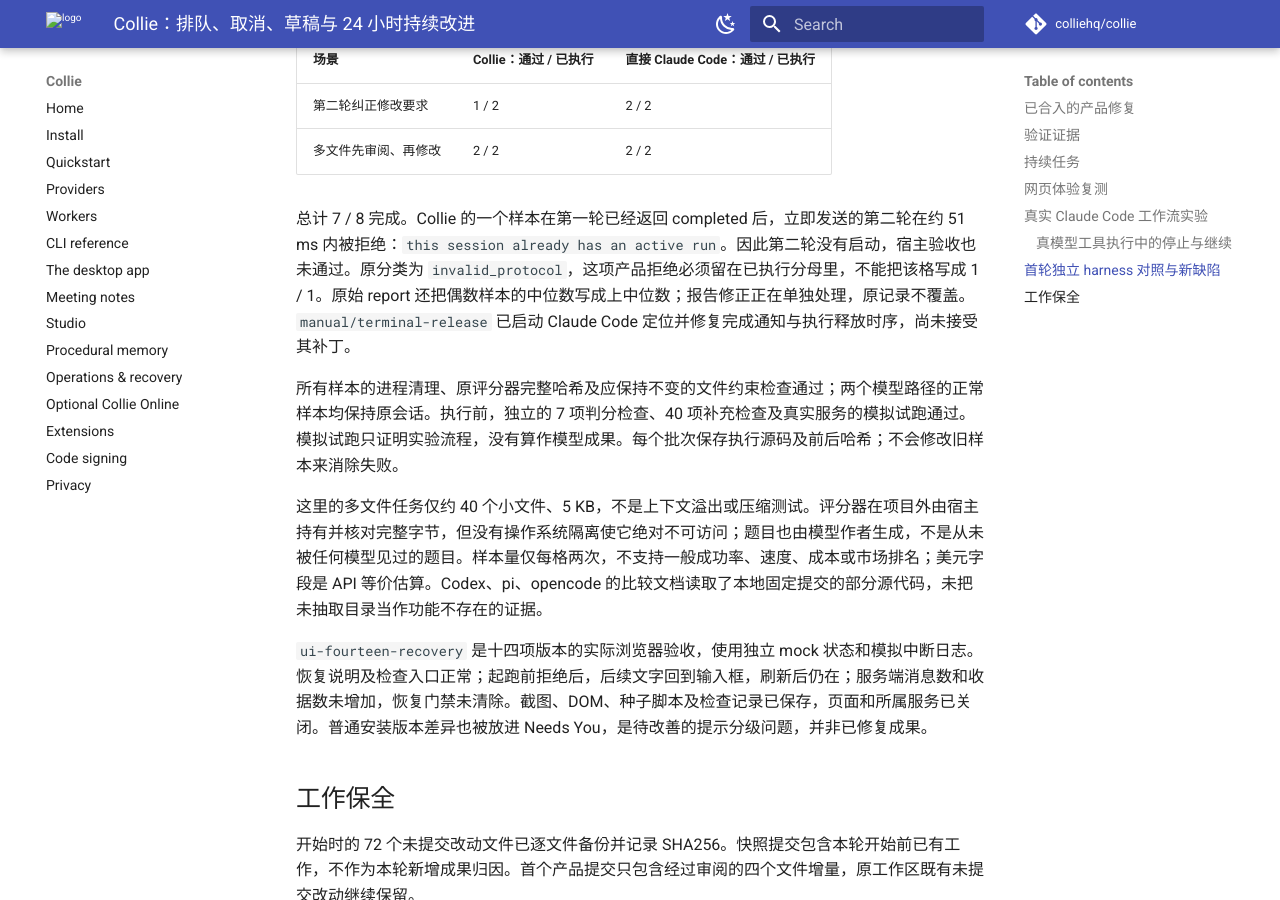
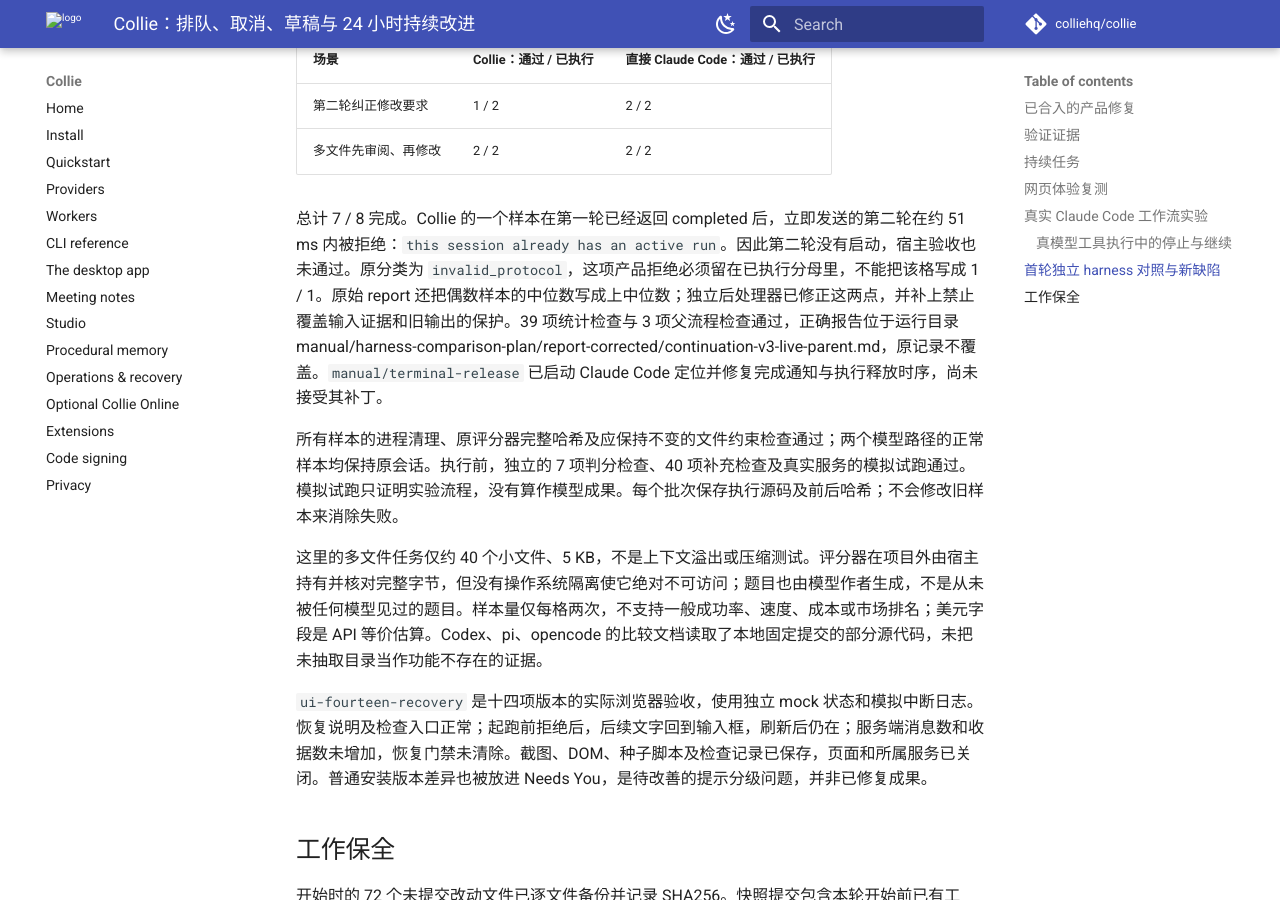
Before and after one commit to colliehq/collie, an MkDocs documentation site: the page built from docs/product-evolution-2026-09-13.md, in a window 1280 px wide and 900 px high, scrolled down 8811 px. Built offline with MkDocs 1.6.1 and Material for MkDocs 9.7.7, drawn with Linux system fonts in a browser that asks for light colours; comment, search, counter and statistics services are not loaded.

Commit message:
docs: link verified cohort reporting with all attempt denominators

```diff
--- a/docs/product-evolution-2026-09-13.md
+++ b/docs/product-evolution-2026-09-13.md
@@ -140,7 +140,7 @@
 | 第二轮纠正修改要求 | 1 / 2 | 2 / 2 |
 | 多文件先审阅、再修改 | 2 / 2 | 2 / 2 |
 
-总计 7 / 8 完成。Collie 的一个样本在第一轮已经返回 completed 后，立即发送的第二轮在约 51 ms 内被拒绝：`this session already has an active run`。因此第二轮没有启动，宿主验收也未通过。原分类为 `invalid_protocol`，这项产品拒绝必须留在已执行分母里，不能把该格写成 1 / 1。原始 report 还把偶数样本的中位数写成上中位数；报告修正正在单独处理，原记录不覆盖。`manual/terminal-release` 已启动 Claude Code 定位并修复完成通知与执行释放时序，尚未接受其补丁。
+总计 7 / 8 完成。Collie 的一个样本在第一轮已经返回 completed 后，立即发送的第二轮在约 51 ms 内被拒绝：`this session already has an active run`。因此第二轮没有启动，宿主验收也未通过。原分类为 `invalid_protocol`，这项产品拒绝必须留在已执行分母里，不能把该格写成 1 / 1。原始 report 还把偶数样本的中位数写成上中位数；独立后处理器已修正这两点，并补上禁止覆盖输入证据和旧输出的保护。39 项统计检查与 3 项父流程检查通过，正确报告位于运行目录 manual/harness-comparison-plan/report-corrected/continuation-v3-live-parent.md，原记录不覆盖。`manual/terminal-release` 已启动 Claude Code 定位并修复完成通知与执行释放时序，尚未接受其补丁。
 
 所有样本的进程清理、原评分器完整哈希及应保持不变的文件约束检查通过；两个模型路径的正常样本均保持原会话。执行前，独立的 7 项判分检查、40 项补充检查及真实服务的模拟试跑通过。模拟试跑只证明实验流程，没有算作模型成果。每个批次保存执行源码及前后哈希；不会修改旧样本来消除失败。
 
```
